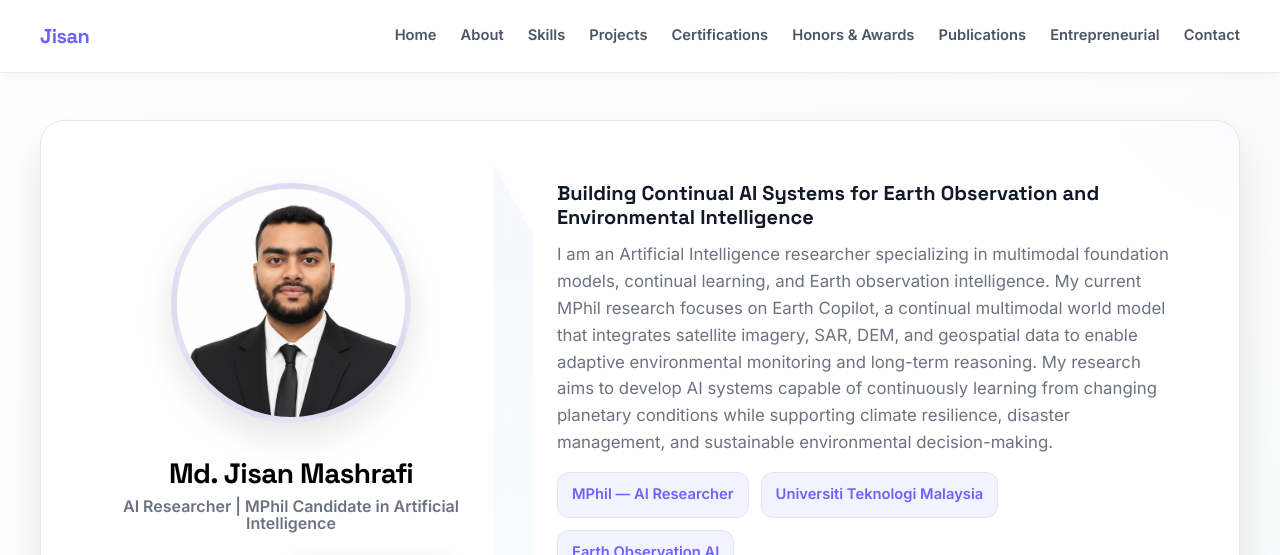
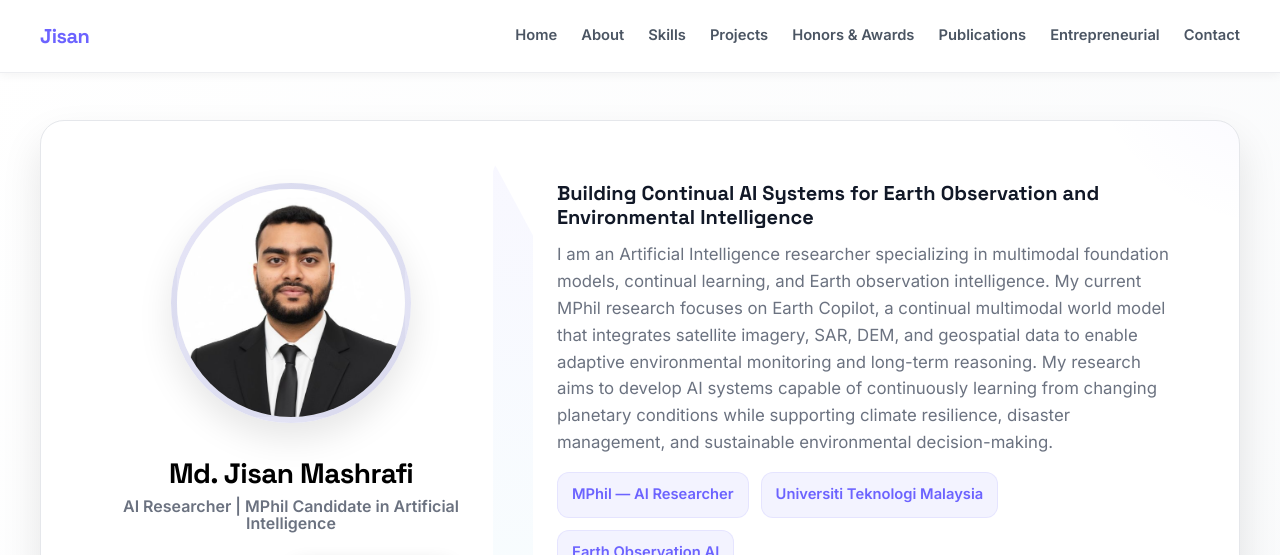
Before and after one commit to mdjisanmashrafi/mdjisanmashrafi.github.io, a plain HTML site: page index.html in a window 1280 px wide. Shown: the top 555 px of the page. Drawn offline with Linux system fonts and the light colour scheme.

Commit message:
Update index.html

```diff
--- a/index.html
+++ b/index.html
@@ -1276,8 +1276,8 @@
           <a href="#about">About</a>
           <a href="#skills">Skills</a>
           <a href="#projects">Projects</a>
-          <a href="#honors-certifications">Certifications</a>
-<a href="#honors-certifications">Honors & Awards</a>          <a href="#publications">Publications</a>
+          <a href="#honors-certifications">Honors & Awards</a>
+         <a href="#publications">Publications</a>
           <a href="#entrepreneur">Entrepreneurial</a>
           <a href="#contact">Contact</a>
         </div>
```
